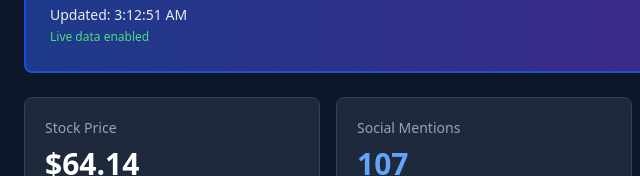
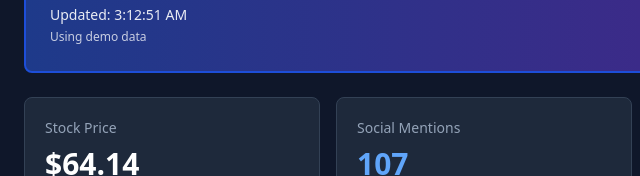
Before and after one commit to ArtPhonics/Stock-Dashboard, a plain HTML site: page index.html in a window 1280 px wide. Shown: the part 375-551 px from the top of the page, 0-640 px from the left. Drawn offline with nearby package versions, Linux system fonts and the light colour scheme.

Commit message:
Update index.html

```diff
--- a/index.html
+++ b/index.html
@@ -204,7 +204,7 @@
 
         // Check if API key is configured
         function checkApiKey() {
-            if (ALPHA_VANTAGE_KEY !== 'YOUR_ALPHA_VANTAGE_KEY_HERE') {
+            if (ALPHA_VANTAGE_KEY !== 'YRDP7P8RCBNM64A72') {
                 isLiveMode = true;
                 document.getElementById('dataStatus').textContent = 'Live data enabled';
                 document.getElementById('dataStatus').className = 'text-xs text-green-400 mt-1';
```
